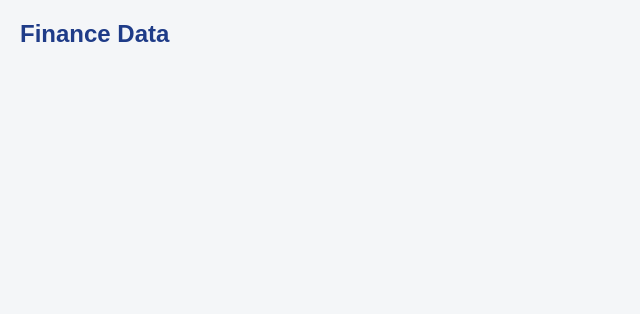
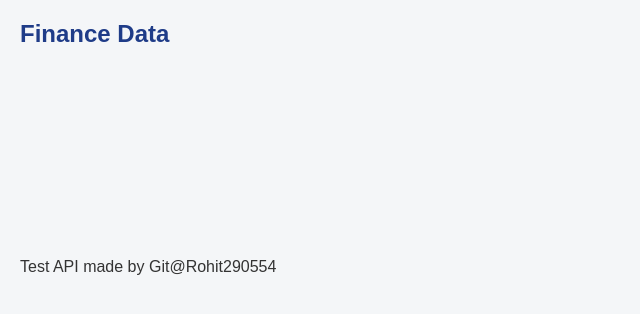
Before and after one commit to rohit290554/STOCKVIEWER, a plain HTML site: page static/finance.html in a window 1280 px wide. Shown: the whole page, without its empty margins (0-640 px from the left). Drawn offline with nearby package versions, Linux system fonts and the light colour scheme.

Commit message:
footer added

```diff
--- a/static/finance.html
+++ b/static/finance.html
@@ -150,4 +150,5 @@
 </script>
 
 </body>
+<footer><p>Test API made by Git@Rohit290554</p></footer>
 </html>
```
Also changed, not shown: static/index.html (+1 -1 lines).
